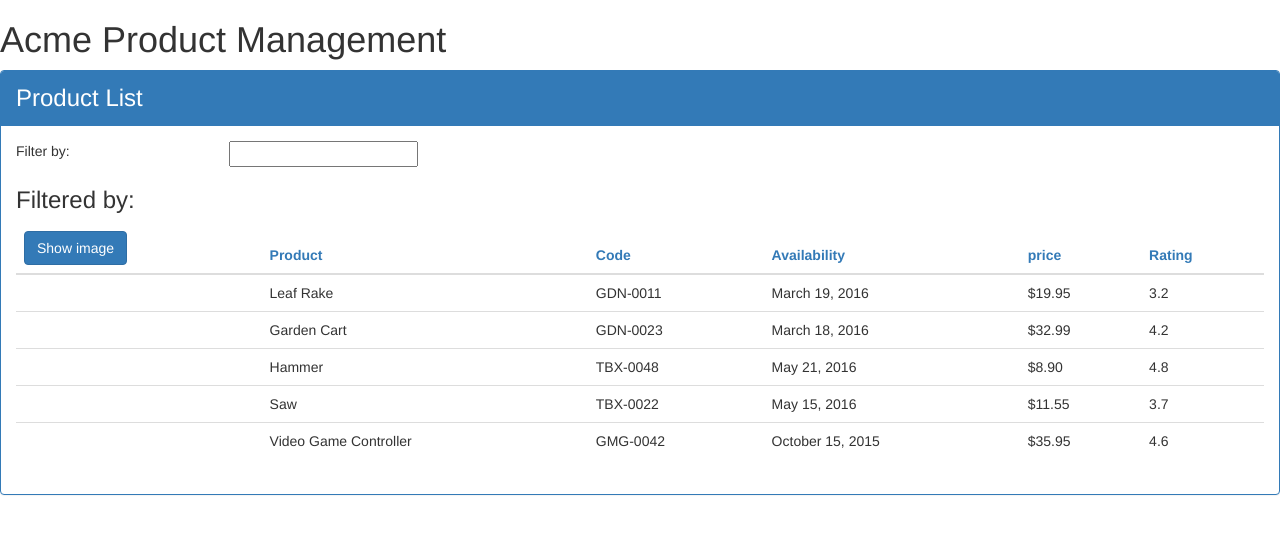
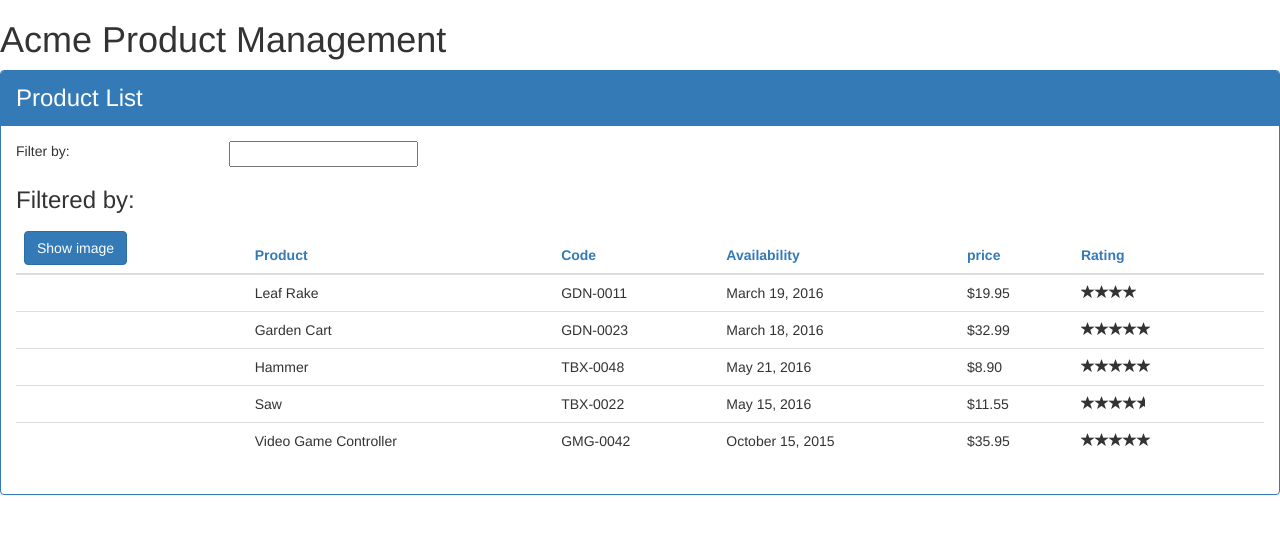
Before and after one commit to bowen-cheng/apm, an Angular app: page / in a window 1280 px wide. Shown: the top 534 px of the page. Built offline with nearby package versions, Linux system fonts and the light colour scheme.

Commit message:
Pass ratings to nested star component using @Input
The property is injected with property binding syntax on the template of
the outer component.

It is received inside the nested component by declaring the receiving
field with @Input() decorator.

```diff
--- a/src/app/app.module.ts
+++ b/src/app/app.module.ts
@@ -1,14 +1,16 @@
 import { BrowserModule } from '@angular/platform-browser';
 import { NgModule } from '@angular/core';
+import { FormsModule } from '@angular/forms';
 
 import { AppComponent } from './app.component';
 import { ProductListComponent } from './products/product-list.component';
-import { FormsModule } from '@angular/forms';
+import { StarComponent } from './shared/star.component';
 
 @NgModule({
   declarations: [
     AppComponent,
-    ProductListComponent
+    ProductListComponent,
+    StarComponent
   ],
   imports: [
     BrowserModule,
--- a/src/app/products/product-list.component.html
+++ b/src/app/products/product-list.component.html
@@ -53,7 +53,10 @@
           <td>{{product.productCode | uppercase}}</td>
           <td>{{product.releaseDate}}</td>
           <td>{{product.price | currency}}</td>
-          <td>{{product.starRating}}</td>
+          <td>
+            <pm-star [rating]="product.starRating"></pm-star>
+            <!-- Use property binding to inject property fo the outer component into the inner one -->
+          </td>
         </tr>
         </tbody>
       </table>
--- /dev/null
+++ b/src/app/shared/star.component.ts
@@ -0,0 +1,16 @@
+import { Component, Input, OnChanges } from '@angular/core';
+
+@Component({
+  selector: 'pm-star',
+  templateUrl: './star.component.html',
+  styleUrls: ['./star.component.css']
+})
+export class StarComponent implements OnChanges {
+  // Declare a data-bound property, it will be updated automatically in case of changes
+  @Input() rating: number;
+  starWidth: number;
+
+  ngOnChanges(): void {
+    this.starWidth = this.rating * 86 / 5;
+  }
+}
```
